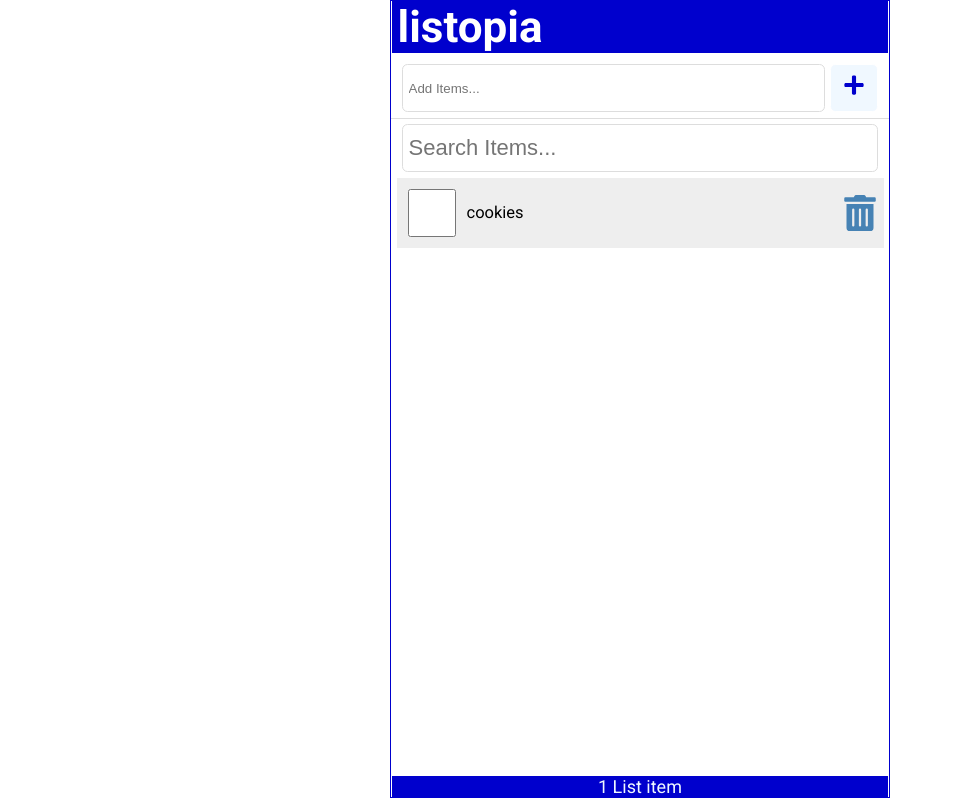
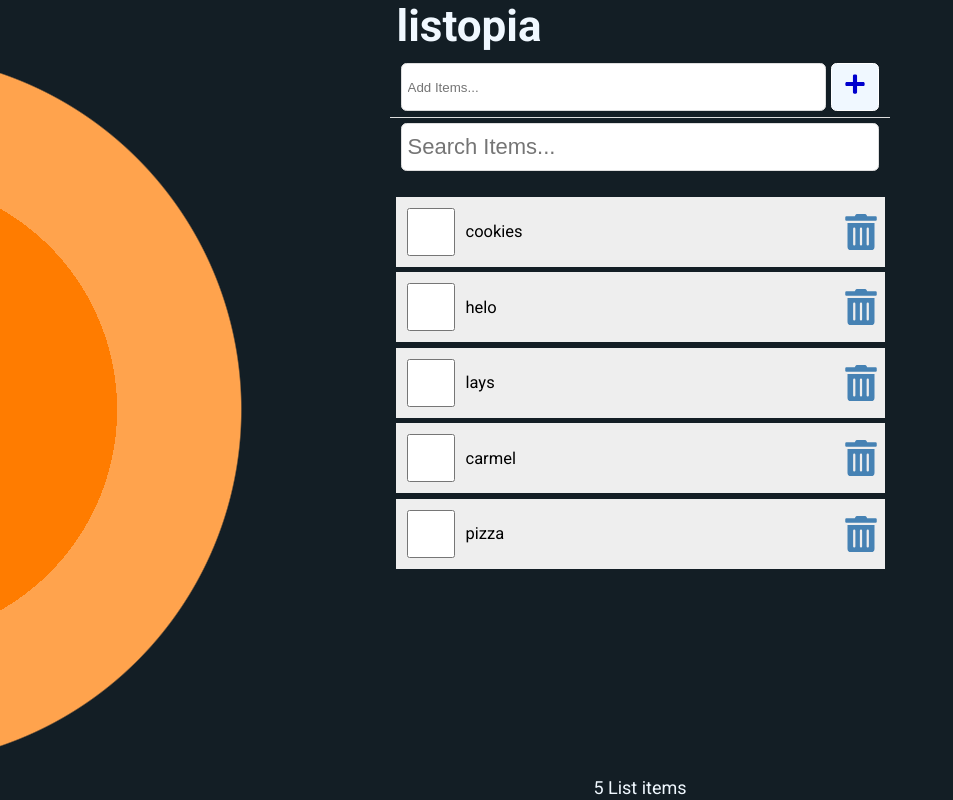
Before and after one commit to ptech12/listopia, a React (Create React App) app: page / in a window 1280 px wide. Shown: the whole page, without its empty margins (0-953 px from the left). Built offline with nearby package versions, Linux system fonts and the light colour scheme; data requests are answered from the project's data file.

Commit message:
style(color): Change color scheme from light to dark

```diff
--- a/data/db.json
+++ b/data/db.json
@@ -1,9 +1,29 @@
 {
   "items": [
     {
-      "id": 1,
+      "id": "1",
       "checked": false,
       "item": "cookies"
+    },
+    {
+      "id": "11",
+      "checked": false,
+      "item": "helo"
+    },
+    {
+      "id": "111",
+      "checked": false,
+      "item": "lays"
+    },
+    {
+      "id": "1111",
+      "checked": false,
+      "item": "carmel"
+    },
+    {
+      "id": "11111",
+      "checked": false,
+      "item": "pizza"
     }
   ]
 }
--- a/src/App.js
+++ b/src/App.js
@@ -60,7 +60,7 @@ function App() {
       // we can call this IIFE function
       // IIFE => instantly invoked function expression
       (async () => await fetchItems())();
-    }, 999);
+    }, Math.floor((Math.random() * 5000) + 1000));
 
   }, /*  dependency */
     [] )
@@ -173,7 +173,8 @@ function App() {
     display: 'flex',
     flexDirection: 'column',
     justifyContent: 'center',
-    alignItems: 'center'
+    alignItems: 'center',
+    color:"white"
   }
 
   return (
@@ -190,7 +191,7 @@ function App() {
 
       />
       <main>
-        { loading && <p style={loadingStyle}>Loading <SyncLoader cssOverride={{marginLeft:'5px', paddingTop:'10px'}} size={'20px'} color='mediumblue' /> </p>}
+        { loading && <p style={loadingStyle}>Loading <SyncLoader cssOverride={{marginLeft:'5px', paddingTop:'10px'}} size={'20px'} color='#eee' /> </p>}
         {fetchError && <p style={{color: 'red'}}>{`Error: ${fetchError}`}</p>}
         { !fetchError && !loading &&
           <Content
--- a/src/Header.js
+++ b/src/Header.js
@@ -4,8 +4,8 @@ import './index.css'
 const Header = ({ title }) => {
 
   const headerStyle = {
-    backgroundColor: 'mediumblue',
-    color: '#fff'
+    // backgroundColor: 'mediumblue',
+    // color: '#fff'
   }
   return (
     <header style={headerStyle}>
--- a/src/index.css
+++ b/src/index.css
@@ -11,6 +11,7 @@ html{
 
 body {
   min-height: 100vh;
+  background: radial-gradient(circle at -8.9% 51.2%, rgb(255, 124, 0) 0%, rgb(255, 124, 0) 15.9%, rgb(255, 163, 77) 15.9%, rgb(255, 163, 77) 24.4%, rgb(19, 30, 37) 24.5%, rgb(19, 30, 37) 66%);
   font-family: 'Roboto', sans-serif;
   -webkit-font-smoothing: antialiased;
   -moz-osx-font-smoothing: grayscale;
@@ -23,14 +24,15 @@ body {
   align-items: center;
   height: calc(100vh - 2px);
   max-width: 500px;
-  border: 1px solid mediumblue;
+  /* border: 1px solid mediumblue; */
   margin: auto;
+
 }
 
 header, footer{
   width: calc(100% - 2px);
   padding: 0 0.25rem;
-  background-color: mediumblue;
+  background-color: rgb(19, 30, 37);
   color: aliceblue;
   display: flex;
   justify-content: space-between;
@@ -45,6 +47,7 @@ main{
   justify-content: flex-start;
   align-items: center;
   overflow-y: auto;
+  margin-top: 20px;
 }
 
 footer{
```
